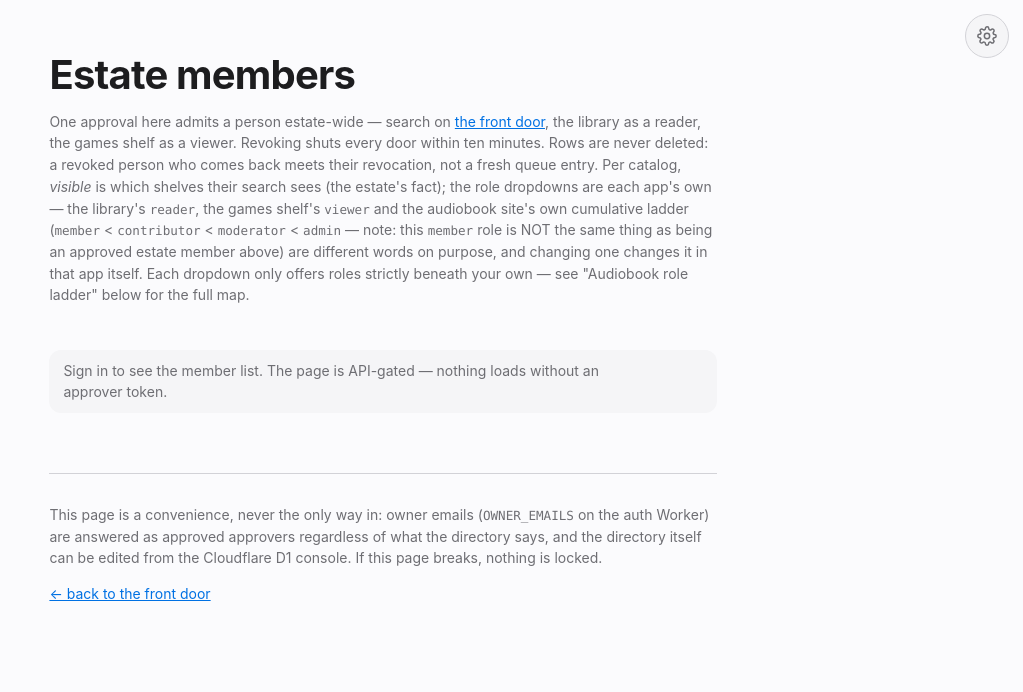
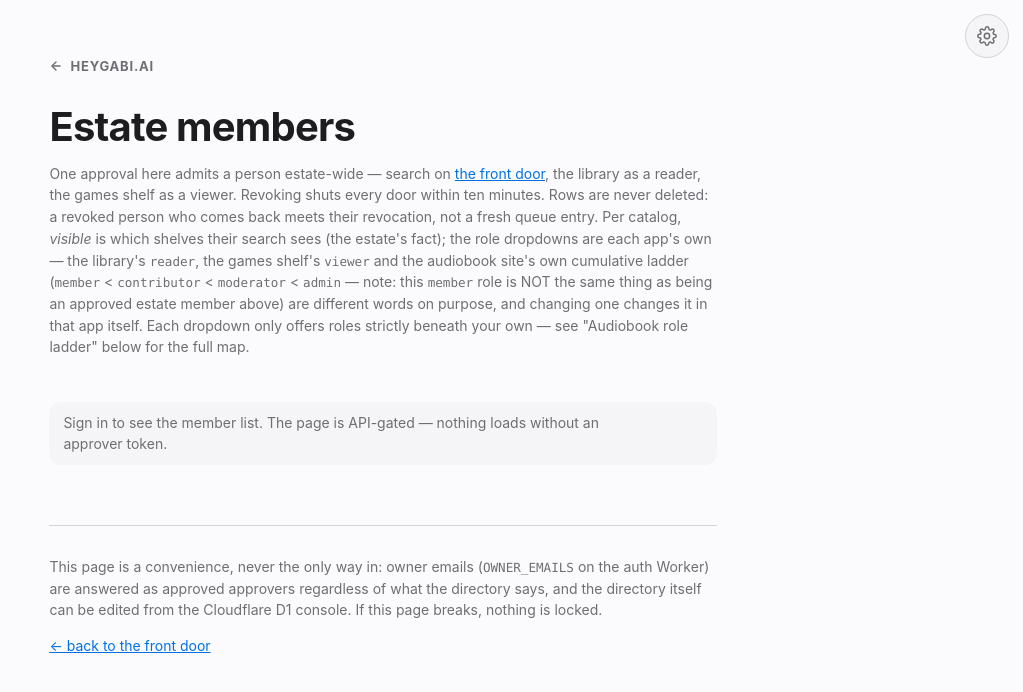
Before and after one commit to skymitch9/catalog-platform, a website: page sites/heygabi-home/public/admin/index.html in a window 1280 px wide. Shown: the whole page, without its empty margins (257-1280 px from the left). Drawn offline with Linux system fonts and the light colour scheme; no server answers.

Commit message:
admin: add the back-to-front-door arrow to Estate members
Owner: "the estate page needs an easier way to get back to the home page".

/admin was missed in the 2026-08-16 pass that gave /status and both runbook
pages a chrome back link. Its only way home was the words "the front door"
linked inside the explanatory paragraph — a link you have to READ your way to,
sitting in a sentence about what an approval does rather than anywhere a
person scans when they want out.

Same arrow, same selector, same 44px tap target as /status, copied verbatim so
the estate's one way home looks identical wherever it appears.

The prose link stays: it carries meaning in that sentence (search on the front
door is one of the three things an approval admits you to), so removing it
would cost the sentence its example. Two links to one place is right when one
is prose and the other is chrome.

Also adds a predeploy marker for it — a back link that silently disappears is
exactly the regression the live check exists to catch, and "</html>" as
/admin's only marker proved nothing.

Swept every page while here: / is the front door itself; /universes has a
footer "back to the front door" link but no chrome arrow — reported, not
changed, since the ask named this page.

Co-Authored-By: Claude Opus 5 <noreply@anthropic.com>
Claude-Session: https://claude.ai/code/session_01Y3ds6RJnRbqhF15Xc9ADuu

```diff
--- a/sites/heygabi-home/predeploy.checks.json
+++ b/sites/heygabi-home/predeploy.checks.json
@@ -47,7 +47,7 @@
     },
     {
       "path": "/admin/",
-      "mustContain": ["</html>"]
+      "mustContain": ["Estate members", "class=\"back\""]
     },
     {
       "path": "/todo/",
--- a/sites/heygabi-home/public/admin/index.html
+++ b/sites/heygabi-home/public/admin/index.html
@@ -384,6 +384,40 @@ footer {
 }
 footer a { color: var(--et-accent); }
 code { font-family: var(--et-font-mono); font-size: .9em; }
+
+/* Back to the front door. Copied VERBATIM from /status — same selector, same
+   arrow SVG, same 44px tap target — because this arrow is now the estate's
+   one way home and it has to look identical wherever it appears. The pages
+   that already had it (/status, /runbooks/shelf/, /runbooks/shelf-migration/)
+   got it on 2026-08-16; this page was simply missed in that pass, which is
+   why it is arriving separately (owner: "the estate page needs an easier way
+   to get back to the home page").
+
+   What was here instead: the word "the front door" linked inside the
+   explanatory paragraph below. That is a link you have to READ your way to,
+   and it sits in a sentence about what an approval does — not somewhere a
+   person scans when they want out. ⚠️ It stays where it is on purpose: it
+   carries meaning in that sentence (search on the front door is one of the
+   three things an approval admits you to), so removing it would cost the
+   sentence its example. Two links to the same place is the right answer when
+   one is prose and the other is chrome. */
+.back {
+  display: inline-flex;
+  align-items: center;
+  gap: .45rem;
+  min-height: 44px;
+  margin: 0 0 var(--et-space-1);
+  color: var(--et-muted);
+  font-size: .8125rem;
+  font-weight: 700;
+  letter-spacing: .06em;
+  text-transform: uppercase;
+  text-decoration: none;
+}
+.back:hover { color: var(--et-fg); }
+.back:focus-visible { outline: 2px solid var(--et-accent); outline-offset: 3px; border-radius: 6px; }
+.back svg { flex: none; transition: transform var(--et-dur-fast) var(--et-ease); }
+.back:hover svg { transform: translateX(-3px); }
 </style>
 </head>
 
@@ -414,6 +448,10 @@ code { font-family: var(--et-font-mono); font-size: .9em; }
 </div>
 
 <main>
+  <a class="back" href="/">
+    <svg width="14" height="14" viewBox="0 0 24 24" fill="none" stroke="currentColor" stroke-width="2.4" stroke-linecap="round" stroke-linejoin="round" aria-hidden="true"><path d="M19 12H6"/><path d="m12 19-7-7 7-7"/></svg>
+    heygabi.ai
+  </a>
   <h1>Estate members</h1>
   <p class="sub">
     One approval here admits a person estate-wide — search on
```
